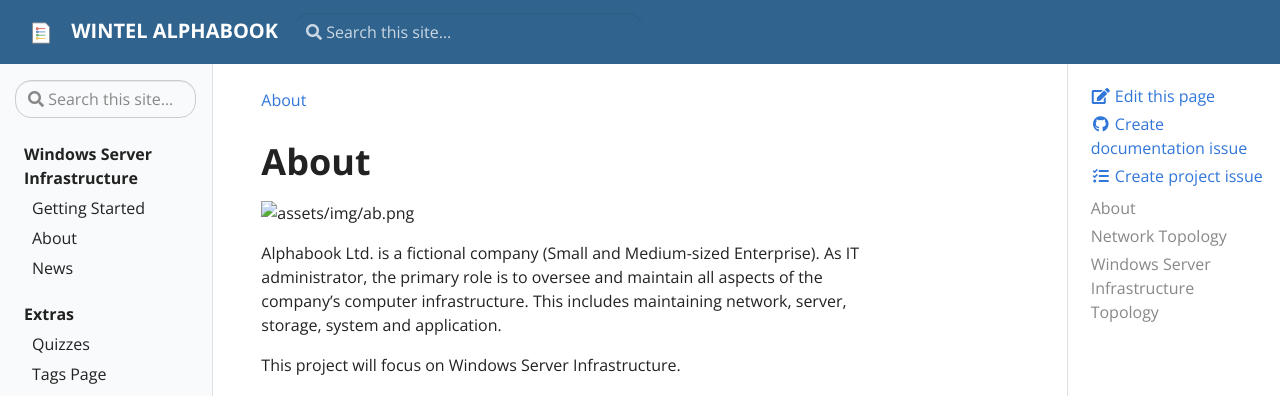
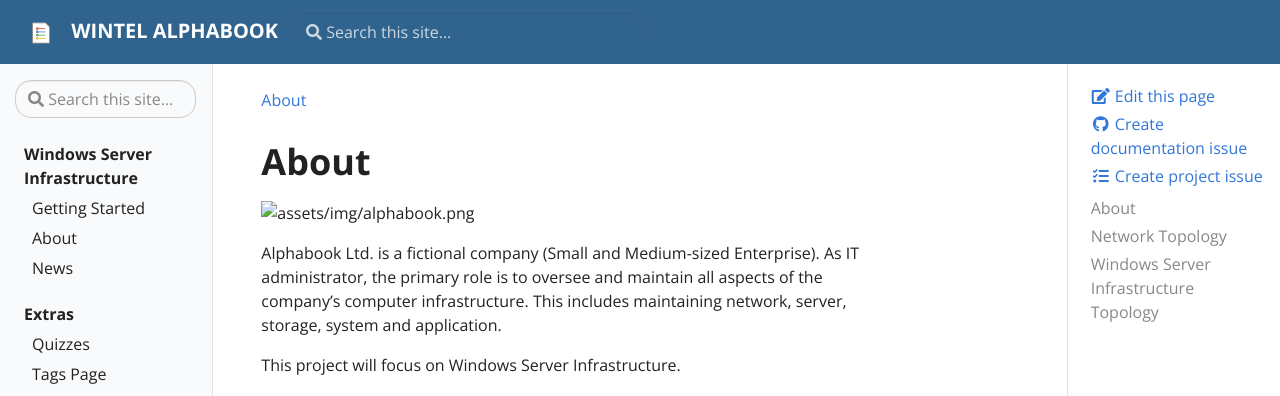
Before and after one commit to SMEwintel/SMEwintel.github.io, a Jekyll site: the page built from pages/about.md, in a window 1280 px wide. Shown: the top 396 px of the page. Built offline with Jekyll 4.4.1, drawn with Linux system fonts in a browser that asks for light colours.

Commit message:
Update about.md

```diff
--- a/pages/about.md
+++ b/pages/about.md
@@ -5,7 +5,7 @@ permalink: /about/
 
 # About
 
-![assets/img/ab.png](assets/img/ab.png)
+![assets/img/alphabook.png](assets/img/alphabook.png)
 
 Alphabook Ltd. is a fictional company (Small and Medium-sized Enterprise). As IT administrator, the primary role is to oversee and maintain all aspects of the company’s computer infrastructure. This includes maintaining network, server, storage, system and application.
 
```
